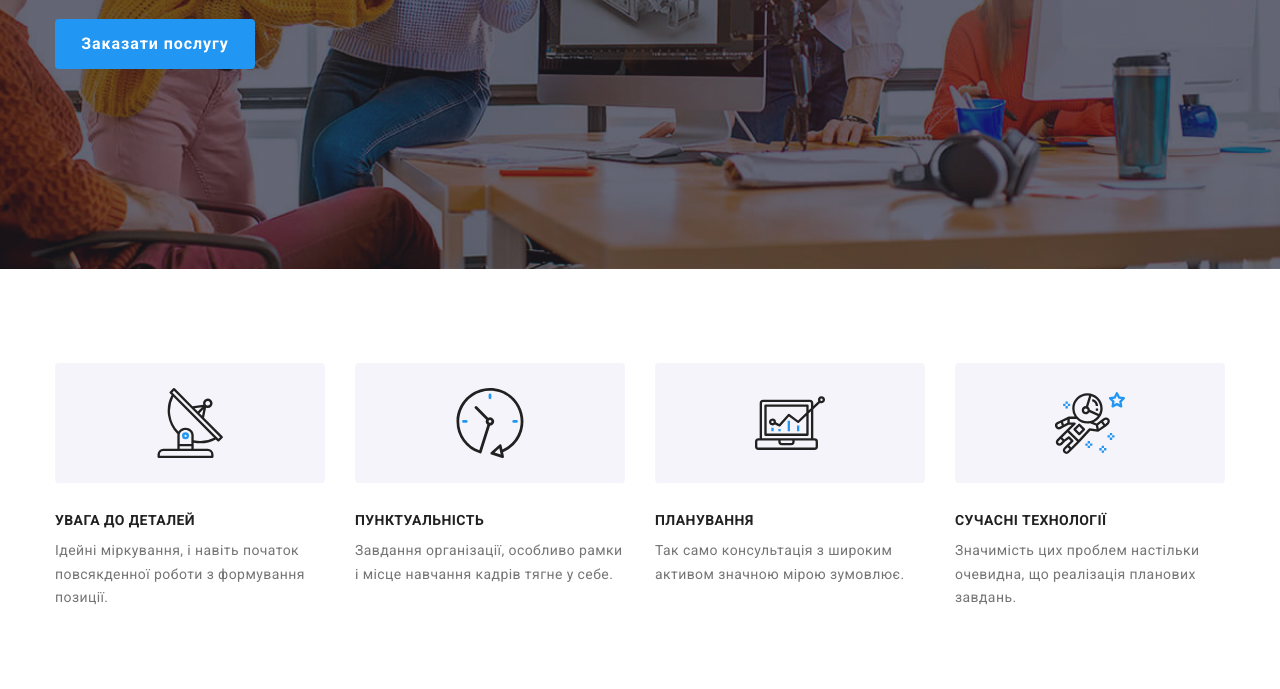
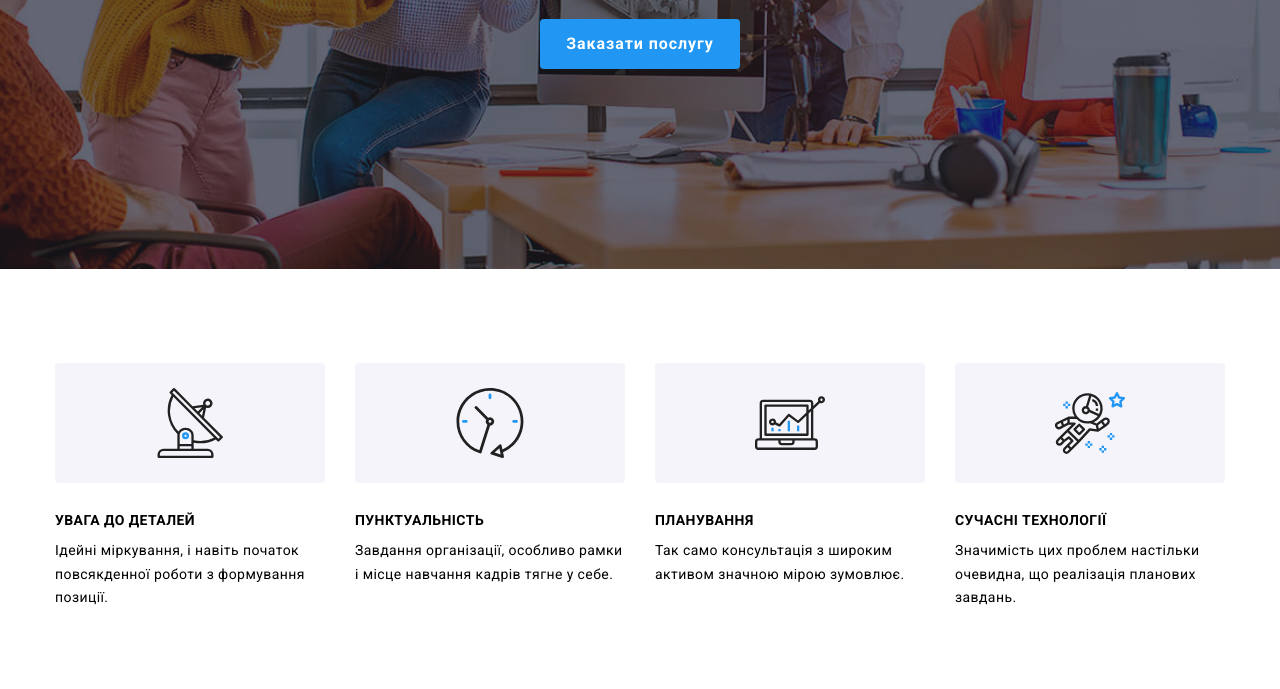
Before and after one commit to roman2789/goit-markup-hw-07, a plain HTML site: page index.html in a window 1280 px wide. Shown: the part 411-1100 px from the top of the page. Drawn offline with nearby package versions, Linux system fonts and the light colour scheme.

```diff
--- a/css/styles.css
+++ b/css/styles.css
@@ -1,9 +1,26 @@
 :root {
-  --title-text-color: #212121;
-  --descr-text-color: #757575;
+  /* colors */
+
+  --main-text-color: #212121;
+  --scdry-text-color: #757575;
   --primary-white-color: #ffffff;
   --accent-color: #2196f3;
   --footer-link-color: rgba(255, 255, 255, 0.6);
+  --logo-part-hdr-color: #000000;
+  --logo-part-ftr-color: #ffffff;
+  --footer-bg-color: #2f303a;
+  --icon-uactive-color: #afb1b8;
+  --main-sctn-bg: #f5f4fa;
+
+  /* box shadows */
+
+  --team-item-shadow: 0px 1px 3px rgba(0, 0, 0, 0.12), 0px 1px 1px rgba(0, 0, 0, 0.14),
+    0px 2px 1px rgba(0, 0, 0, 0.2);
+  --cards-item-shadow: 0px 1px 1px rgba(0, 0, 0, 0.12), 0px 4px 4px rgba(0, 0, 0, 0.06),
+    1px 4px 6px rgba(0, 0, 0, 0.16);
+  --projects-tabs-shadow: 0px 3px 1px rgba(0, 0, 0, 0.1), 0px 1px 2px rgba(0, 0, 0, 0.08),
+    0px 2px 2px rgba(0, 0, 0, 0.12);
+  --btn-shadow: 0px 4px 4px rgba(0, 0, 0, 0.15);
 }
 
 body {
@@ -227,6 +244,8 @@
 }
 
 .hero__button {
+  margin-left: auto;
+  margin-right: auto;
   margin-top: 30px;
   min-width: 200px;
   min-height: 50px;
@@ -923,7 +942,7 @@
   font-size: 18px;
   line-height: 2;
   letter-spacing: 0.06em;
-  color: var(--title-text-color);
+  color: var(--main-text-color);
 }
 
 .card__descr {
@@ -932,7 +951,7 @@
   font-size: 16px;
   line-height: 1.88;
   letter-spacing: 0.03em;
-  color: var(--descr-text-color);
+  color: var(--scdry-text-color);
 }
 
 .card:hover {
--- a/index.html
+++ b/index.html
@@ -57,7 +57,7 @@
 
     <main>
       <section class="hero">
-        <div class="container">
+        <div class="container hero__container">
           <h1 class="hero__title">Ефективні рішення для вашого бізнесу</h1>
           <button class="hero__button btn" type="button" data-modal-open>Заказати послугу</button>
         </div>
```
